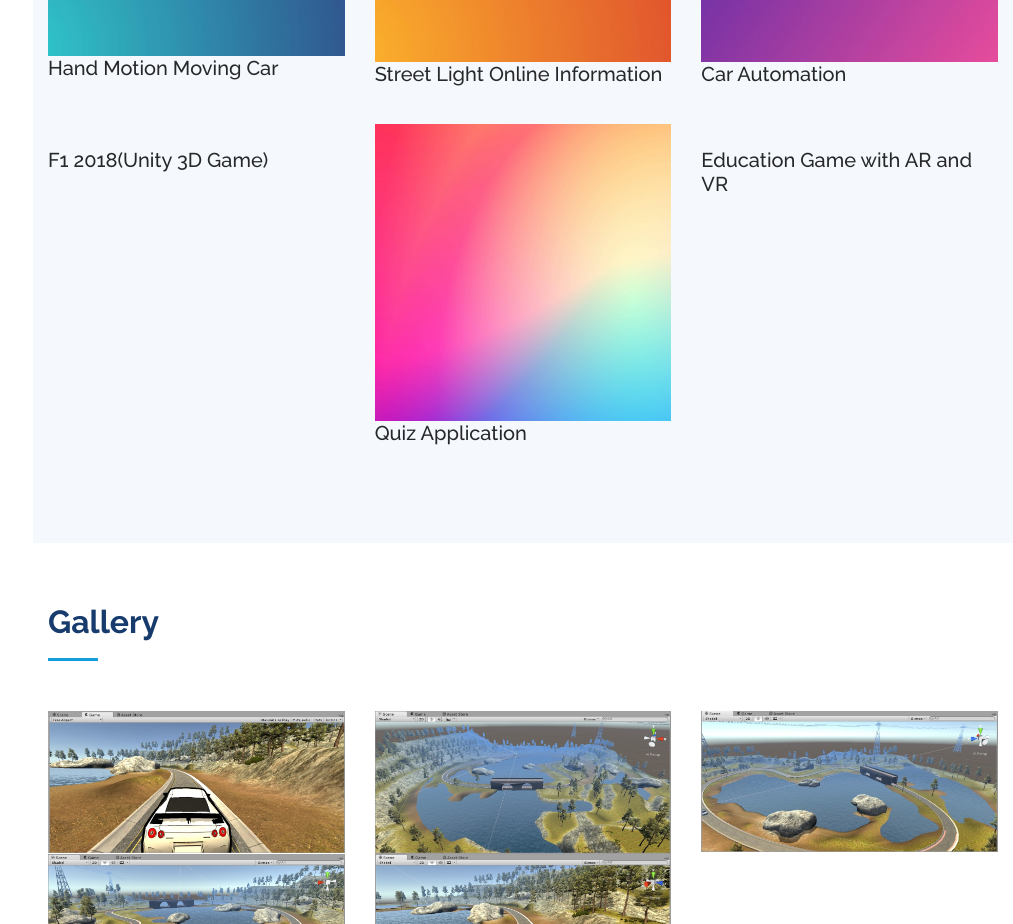
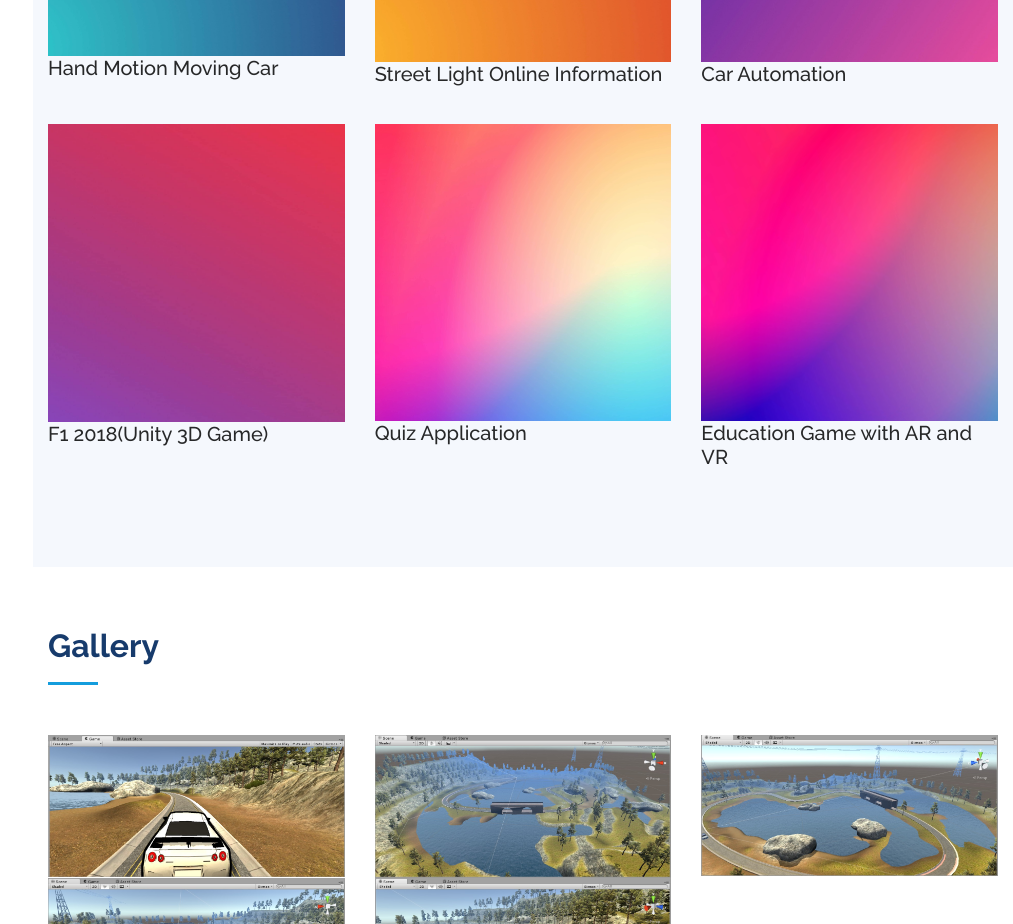
Before and after one commit to meet133patel/Bio, a plain HTML site: page index.html in a window 1280 px wide. Shown: the part 3420-4344 px from the top of the page, without its empty margins (267-1280 px from the left). Drawn offline with nearby package versions, Linux system fonts and the light colour scheme; a script that the page names is missing.

Commit message:
Update index.html

```diff
--- a/index.html
+++ b/index.html
@@ -350,7 +350,7 @@
 
           <div class="col-lg-4 col-md-6 portfolio-item filter-rasu">
             <div class="portfolio-wrap">
-              <img src="assets/images/car.jpeg" class="img-fluid" alt="">
+              <img src="assets/img/portfolio/portfolio_4.jpg" class="img-fluid" alt="">
               <div class="portfolio-links">
               <a href="portfolio-details4.html" title="More Details"><i class="bx bx-link"></i></a>
               </div>
@@ -374,7 +374,7 @@
 
           <div class="col-lg-4 col-md-6 portfolio-item filter-rasu">
             <div class="portfolio-wrap">
-              <img src="assets/images/ice.jpeg" class="img-fluid" alt="">
+              <img src="assets/img/portfolio/portfolio_6.jpg" class="img-fluid" alt="">
               <div class="portfolio-links">
               <a href="portfolio-details6.html" title="More Details"><i class="bx bx-link"></i></a>
               </div>
```
